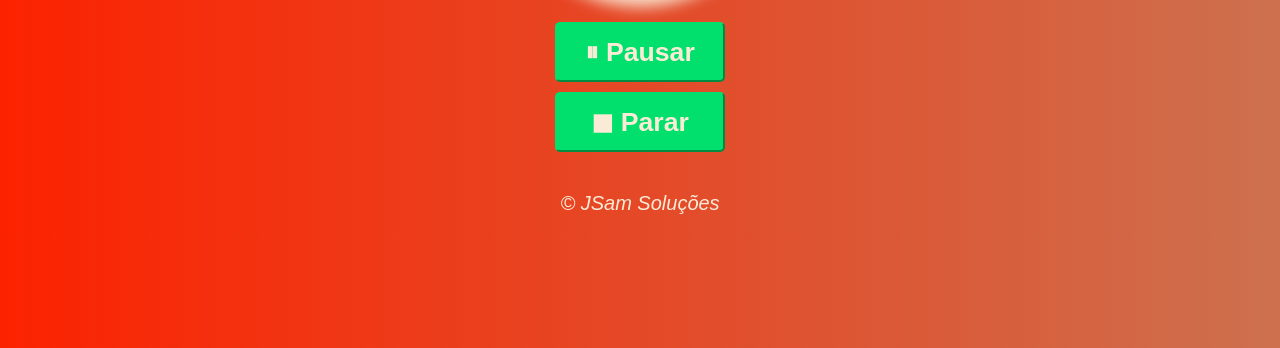
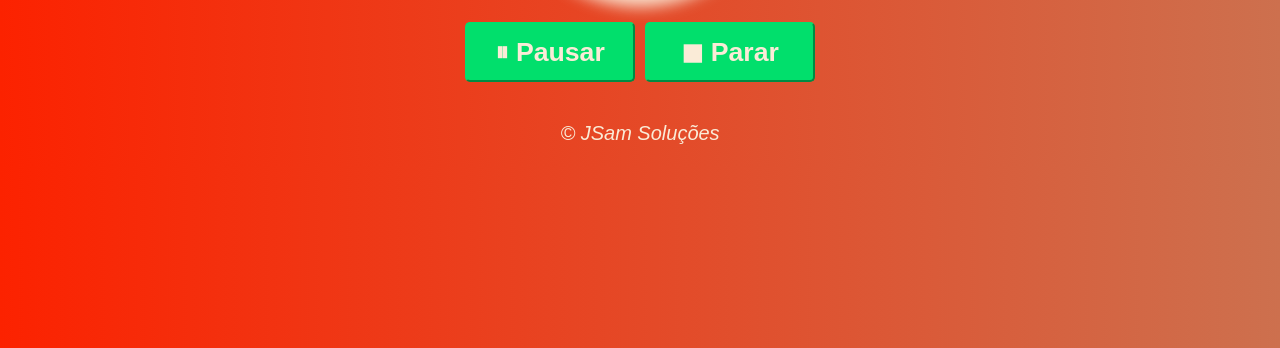
Before and after one commit to eusamdeoliveira/pomodoro, a plain HTML site: page index.html in a window 1280 px wide. Both pictures are taken after a click on the button "▶ Iniciar". Shown: the part 452-800 px from the top of the page. Drawn offline with Linux system fonts and the light colour scheme.

Commit message:
adding nested div

```diff
--- a/index.html
+++ b/index.html
@@ -24,9 +24,11 @@
             </div>
         </div>
         <div id="actions">
-            <button id="iniciar" value="iniciar" onclick="iniciar()">▶ Iniciar</button>
+            <div id="samara">
+                <button id="iniciar" value="iniciar" onclick="iniciar()">▶ Iniciar</button>
+            </div>
+            <button id="parar"   value="parar"   onclick="parar()">  ◼ Parar  </button>
         </div>
-        <button id="parar"   value="parar"   onclick="parar()">  ◼ Parar  </button>
     </section>
     <footer>
         <p>&copy; JSam Soluções</p>
--- a/script.js
+++ b/script.js
@@ -41,7 +41,7 @@ function pausar() {
 }
 
 function mudarBotaoIniciarPausar() {
-  document.getElementById('actions').innerHTML = estadoMapper[estadoAtual]
+  document.getElementById('samara').innerHTML = estadoMapper[estadoAtual]
 }
 
 function parar() {
```
